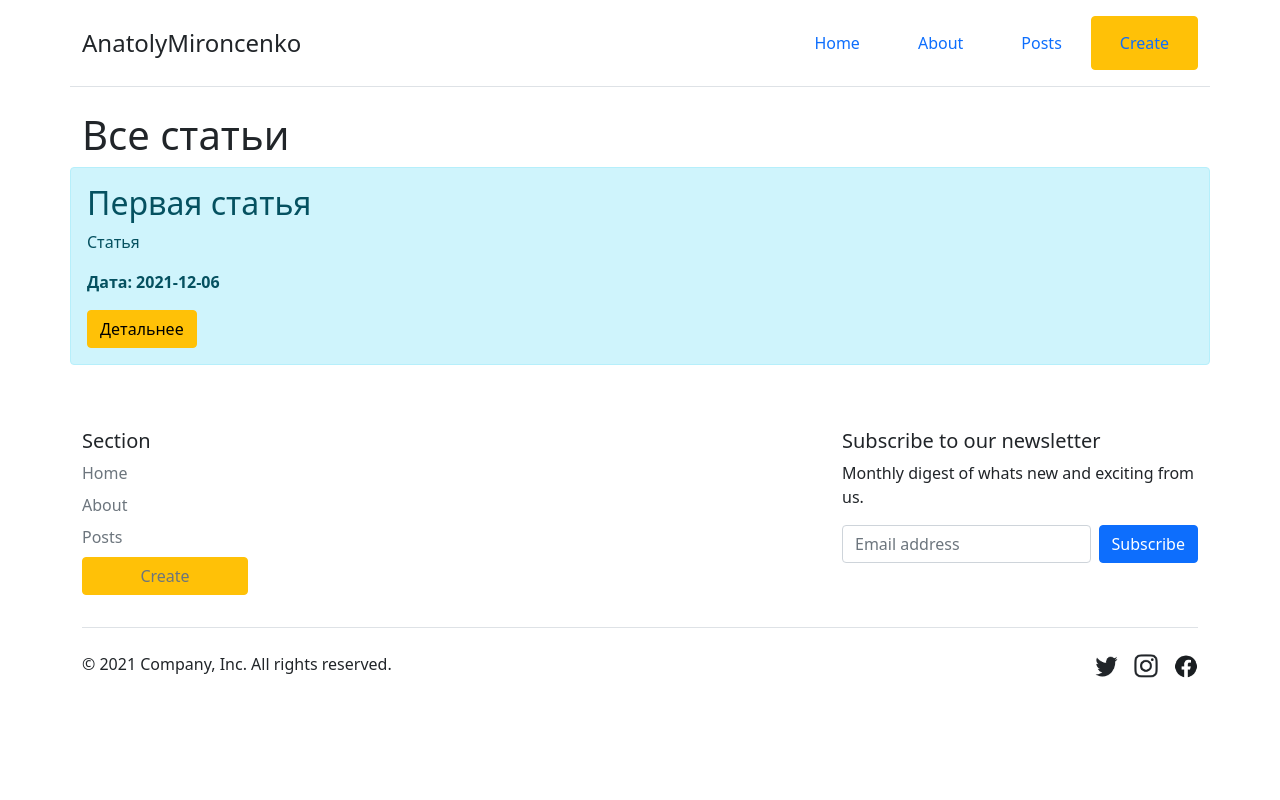
After one commit to TolaMironcenko/flask_app, a Flask app: page /posts in a window 1280 px wide. The commit adds this page. Run offline with Flask 2, Linux system fonts and the light colour scheme; data comes from the database, SQL or seed files in the repository; both versions use the stored data as it was after the commit.

Commit message:
Add files via upload

```diff
--- a/flaskApp/app.py
+++ b/flaskApp/app.py
@@ -1,7 +1,23 @@
-from flask import Flask
-from flask import render_template
+# coding=utf-8
+from datetime import datetime
+from flask import Flask, render_template, request, redirect
+from flask_sqlalchemy import SQLAlchemy
 
 app = Flask(__name__)
+app.config['SQLALCHEMY_DATABASE_URI'] = 'sqlite:///blog.db'
+app.config['SQLALCHEMY_TRACK_MODIFICATIONS'] = False
+db = SQLAlchemy(app)
+
+
+class Article(db.Model):
+    id = db.Column(db.Integer, primary_key=True)
+    title = db.Column(db.String(100), nullable=False)
+    intro = db.Column(db.String(300), nullable=False)
+    text = db.Column(db.Text, nullable=False)
+    date = db.Column(db.DateTime, default=datetime.utcnow)
+
+    def __repr__(self):
+        return '<Article %r>' % self.id
 
 
 @app.route('/')
@@ -13,3 +29,63 @@ def data():  # put application's code here
 @app.route('/about')
 def about():
     return render_template('about.html')
+
+
+@app.route('/posts')
+def posts():
+    articles = Article.query.order_by(Article.date.desc()).all()
+    return render_template('posts.html', articles=articles)
+
+
+@app.route('/posts/<int:id>')
+def posts_detail(id):
+    article = Article.query.get(id)
+    return render_template('posts_detail.html', article=article)
+
+
+@app.route('/posts/<int:id>/del')
+def posts_delete(id):
+    article = Article.query.get_or_404(id)
+
+    try:
+        db.session.delete(article)
+        db.session.commit()
+        return redirect('/posts')
+    except:
+        return "При добавлении статьи произошла ошибка"
+
+
+@app.route('/posts/<int:id>/update', methods=['POST', 'GET'])
+def post_update(id):
+    article = Article.query.get(id)
+    if request.method == "POST":
+        article.title = request.form['title']
+        article.intro = request.form['intro']
+        article.text = request.form['text']
+
+        try:
+            db.session.commit()
+            return redirect('/posts')
+        except:
+            return "При рактировании статьи произошла ошибка"
+    else:
+        return render_template('post_update.html', article=article)
+
+
+@app.route('/create-article', methods=['POST', 'GET'])
+def create_article():
+    if request.method == "POST":
+        title = request.form['title']
+        intro = request.form['intro']
+        text = request.form['text']
+
+        articles = Article(title=title, intro=intro, text=text)
+
+        try:
+            db.session.add(articles)
+            db.session.commit()
+            return redirect('/posts')
+        except:
+            return "При добавлении статьи произошла ошибка"
+    else:
+        return render_template('create_article.html')
--- a/flaskApp/templates/base.html
+++ b/flaskApp/templates/base.html
@@ -12,8 +12,10 @@
       </a>
 
       <ul class="nav nav-pills">
-        <li class="nav-item"><a href="/" class="nav-link active" aria-current="page">Home</a></li>
-        <li class="nav-item"><a href="/about" class="nav-link">about</a></li>
+          <li class="nav-item btn"><a href="/" class="nav-link" aria-current="page">Home</a></li>
+          <li class="nav-item btn"><a href="/about" class="nav-link">About</a></li>
+          <li class="nav-item btn"><a href="/posts" class="nav-link">Posts</a></li>
+          <li class="nav-item btn btn-warning"><a href="/create-article" class="nav-link">Create</a></li>
       </ul>
     </header>
     {% block body %}{% endblock %}
@@ -26,6 +28,8 @@
                     <ul class="nav flex-column">
                         <li class="nav-item mb-2"><a href="/home" class="nav-link p-0 text-muted">Home</a></li>
                         <li class="nav-item mb-2"><a href="/about" class="nav-link p-0 text-muted">About</a></li>
+                        <li class="nav-item mb-2"><a href="/posts" class="nav-link p-0 text-muted">Posts</a></li>
+                        <li class="nav-item btn btn-warning mb-2"><a href="/create-article" class="nav-link p-0 text-muted">Create</a></li>
                     </ul>
                 </div>
 
--- /dev/null
+++ b/flaskApp/templates/posts.html
@@ -0,0 +1,20 @@
+{% extends 'base.html' %}
+
+{% block title %}Все статьи{% endblock %}
+
+{% block body %}
+    <h1 class="container">Все статьи</h1>
+
+    {% if articles|length > 0 %}
+        {% for el in articles %}
+            <div class="alert alert-info container">
+                <h2>{{ el.title }}</h2>
+                <p>{{ el.intro }}</p>
+                <p><b>Дата: {{ el.date.date() }}</b></p>
+                <a href="/posts/{{ el.id }}" class="btn btn-warning">Детальнее</a>
+            </div>
+        {% endfor %}
+    {% else %}
+    <p class="container">Еще нет статей</p>
+    {% endif %}
+{% endblock %}
```
Also changed, not shown: flaskApp/requirements.txt (added, +16 -0 lines), flaskApp/templates/create_article.html (added, +13 -0 lines), flaskApp/templates/post_update.html (added, +13 -0 lines), flaskApp/templates/posts_detail.html (added, +13 -0 lines), flaskApp/blog.db (added), flaskApp/wsgi.py (line endings or trailing spaces).
